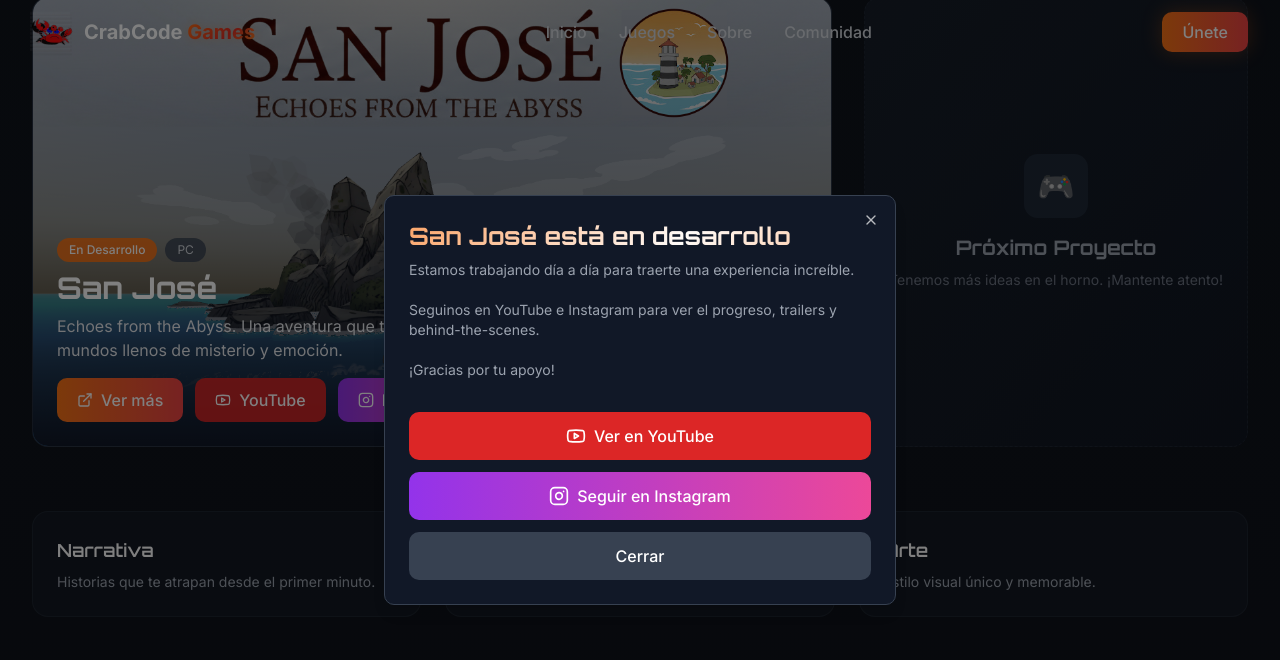
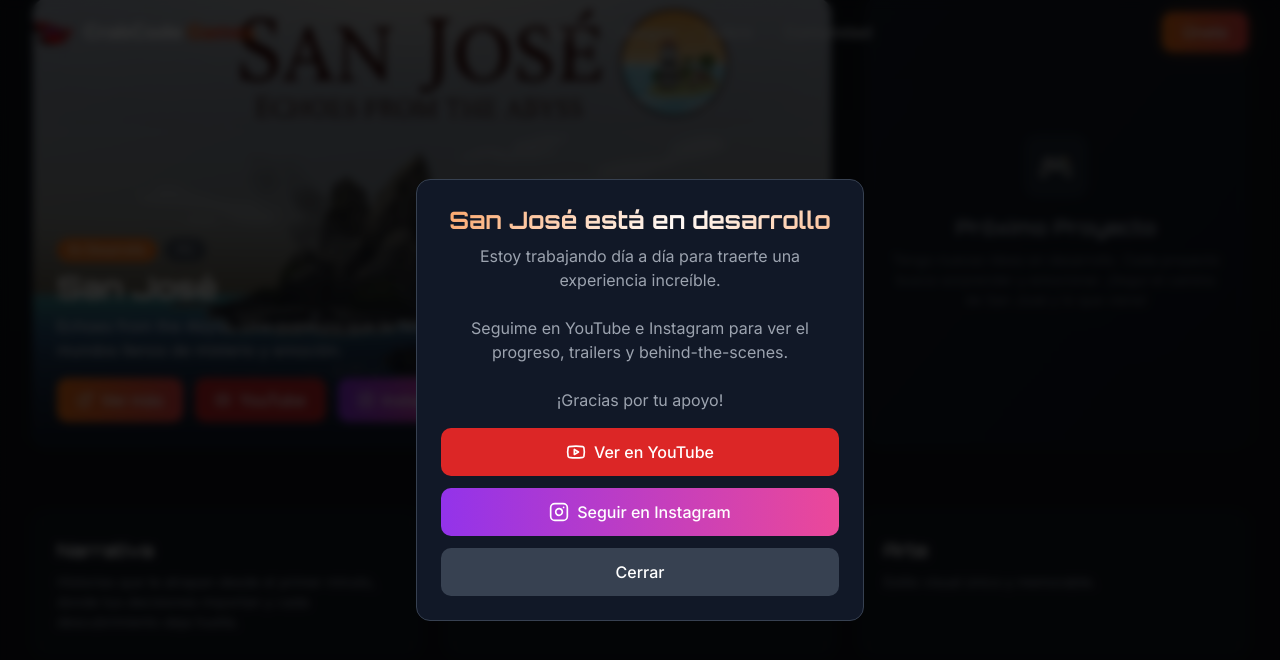
Before and after one commit to marchup/CrabCodeStudio, a React (Vite) app: page / in a window 1280 px wide. Both pictures are taken after a click on the button "Ver más". Shown: the part 1143-1803 px from the top of the page. Built offline with nearby package versions, Linux system fonts and the light colour scheme.

Commit message:
Update GamesSection.tsx

```diff
--- a/src/sections/GamesSection.tsx
+++ b/src/sections/GamesSection.tsx
@@ -1,6 +1,32 @@
 import { ExternalLink, Youtube, Instagram } from 'lucide-react';
 import { useState } from 'react';
-import { Dialog, DialogContent, DialogHeader, DialogTitle, DialogDescription } from '@/components/ui/dialog';
+
+// Diálogo personalizado (reemplaza la importación faltante)
+const SimpleDialog = ({
+  isOpen,
+  onClose,
+  children
+}: {
+  isOpen: boolean;
+  onClose: () => void;
+  children: React.ReactNode;
+}) => {
+  if (!isOpen) return null;
+
+  return (
+    <>
+      {/* Overlay */}
+      <div
+        className="fixed inset-0 bg-black/80 backdrop-blur-sm z-50"
+        onClick={onClose}
+      />
+      {/* Dialog Content */}
+      <div className="fixed left-1/2 top-1/2 -translate-x-1/2 -translate-y-1/2 z-50 w-full max-w-md">
+        {children}
+      </div>
+    </>
+  );
+};
 
 const GamesSection = () => {
   const [showDialog, setShowDialog] = useState(false);
@@ -14,13 +40,13 @@
         {/* Section Header */}
         <div className="text-center mb-16">
           <span className="inline-block px-4 py-1.5 rounded-full bg-orange-500/10 text-orange-400 text-sm font-medium mb-4">
-            Nuestros Juegos
+            Mis Juegos
           </span>
           <h2 className="text-4xl sm:text-5xl font-bold text-white mb-6">
             Experiencias para <span className="text-gradient">jugar</span>
           </h2>
           <p className="text-lg text-gray-400 max-w-2xl mx-auto">
-            Cada proyecto es una nueva aventura. Descubre lo que estamos creando.
+            Cada proyecto es una nueva aventura. Descubrí lo que estoy creando.
           </p>
         </div>
 
@@ -94,8 +120,8 @@
                 Próximo Proyecto
               </h3>
               <p className="text-gray-500 text-center text-sm">
-                Tenemos más ideas en el horno.
-                ¡Mantente atento!
+                Tengo nuevas ideas en desarrollo. Cada proyecto busca sorprender y emocionar.
+                ¡Seguí el camino de San José y lo que viene!
               </p>
             </div>
           </div>
@@ -106,7 +132,7 @@
           {[
             {
               title: 'Narrativa',
-              desc: 'Historias que te atrapan desde el primer minuto.',
+              desc: 'Historias que te atrapan desde el primer minuto, donde tus decisiones importan y cada descubrimiento deja huella.',
             },
             {
               title: 'Gameplay',
@@ -128,21 +154,21 @@
         </div>
       </div>
 
-      {/* Dialog */}
-      <Dialog open={showDialog} onOpenChange={setShowDialog}>
-        <DialogContent className="bg-gray-900 border-gray-700 text-white max-w-md">
-          <DialogHeader>
-            <DialogTitle className="text-2xl font-bold text-gradient">
+      {/* Diálogo personalizado */}
+      <SimpleDialog isOpen={showDialog} onClose={() => setShowDialog(false)}>
+        <div className="bg-gray-900 border border-gray-700 rounded-xl p-6 text-white">
+          <div className="text-center mb-4">
+            <h3 className="text-2xl font-bold text-gradient mb-2">
               San José está en desarrollo
-            </DialogTitle>
-            <DialogDescription className="text-gray-400">
-              Estamos trabajando día a día para traerte una experiencia increíble.
+            </h3>
+            <p className="text-gray-400">
+              Estoy trabajando día a día para traerte una experiencia increíble.
               <br /><br />
-              Seguinos en YouTube e Instagram para ver el progreso, trailers y behind-the-scenes.
+              Seguime en YouTube e Instagram para ver el progreso, trailers y behind-the-scenes.
               <br /><br />
               ¡Gracias por tu apoyo!
-            </DialogDescription>
-          </DialogHeader>
+            </p>
+          </div>
           <div className="flex flex-col gap-3 mt-4">
             <a
               href="https://youtube.com/@sanjosegame"
@@ -169,8 +195,8 @@
               Cerrar
             </button>
           </div>
-        </DialogContent>
-      </Dialog>
+        </div>
+      </SimpleDialog>
     </section>
   );
 };
```
